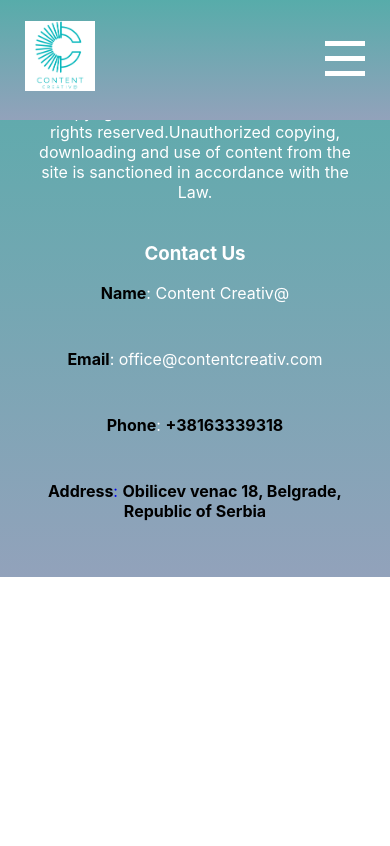
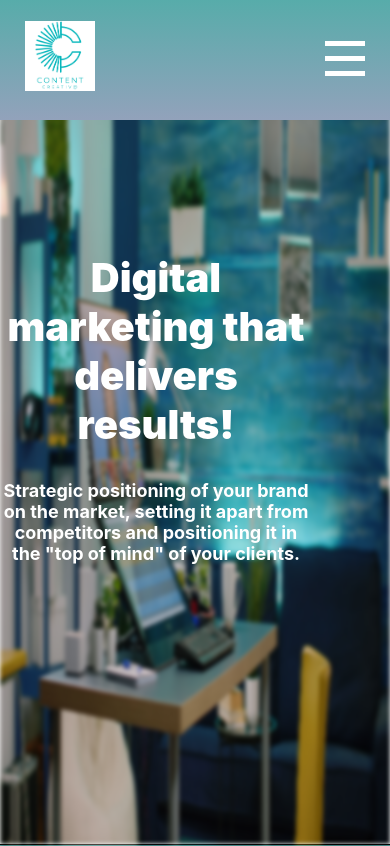
Before and after one commit to MalesevicS/ContentCreativ, a React (Create React App) app: page / in a window 390 px wide. Shown: the top 846 px of the page. Built offline with nearby package versions, Linux system fonts and the light colour scheme.

Commit message:
HomePage_first

```diff
--- a/src/App.js
+++ b/src/App.js
@@ -19,8 +19,8 @@
           <Route path="/about" element={<AboutPage />} />
           <Route path="/reference" element={<ReferencePage />} />
         </Routes>
+        <Footer />
       </div>
-      <Footer />
     </Router>
 
   );
--- a/src/pages/MainPage.jsx
+++ b/src/pages/MainPage.jsx
@@ -1,9 +1,22 @@
-import React from 'react'
+import React from 'react';
+import heroPhoto from "../images/mainPhoto.jpg";
+import "../styles/MainPage.css"
+import backgroundPic from "../images/mainPhoto.jpg"
+import MarketingService from "../components/MarketingService"
+import Footer from '../components/Footer';
 
 const MainPage = () => {
   return (
-    <div>MainPage</div>
-  )
-}
+    <div className="hero-containerJ">
+      <img className='bgPicMain' src={backgroundPic} alt="" />
+      <div className="t-container">
+        <h1>Digital marketing that delivers results!</h1>
+        <h3 className='ptext'>Strategic positioning of your brand on the market, setting it apart from competitors and positioning it in the "top of mind" of your clients.</h3>
+      </div>
+      <MarketingService />
 
-export default MainPage
+    </div>
+  );
+};
+
+export default MainPage;
--- /dev/null
+++ b/src/styles/MainPage.css
@@ -0,0 +1,70 @@
+.hero-containerJ {
+    position: relative;
+    justify-content: center;
+    align-items: center;
+    height: 100vh;
+    background-size: cover;
+    background-position: center;
+    color: white;
+    width: 100%;
+  }
+
+  .t-container {
+    position: absolute;
+    top: 35%;
+    right: 6%;
+    text-align: center;
+    color: white;
+    width: 45%;
+  }
+
+  .t-container h1 {
+    font-weight: 900;
+    opacity: 1;
+    color: white;
+    font-size: 50px;
+  }
+
+  .bgPicMain {
+    height: 100%;
+    width: 100%;
+    z-index: -1;
+    filter: blur(2px);
+  }
+
+  .t-container h3 {
+    color: white;
+    padding-top: 10%;
+    font-size: x-large;
+  }
+
+  .btnC {
+    background-color: #007bff;
+    color: white;
+    border: none;
+    padding: 10px 20px;
+    border-radius: 5px;
+    cursor: pointer;
+    font-size: 16px;
+  }
+
+  .btnC:hover {
+    background-color: #0056b3;
+  }
+
+  @media only screen and (max-width: 768px) {
+    .t-container {
+      top: 30%;
+      right: 0;
+      left: 0;
+      width: 80%;
+    }
+
+    .t-container h1 {
+      font-size: 40px;
+    }
+
+    .t-container h3 {
+      font-size: large;
+    }
+  }
```
Also changed, not shown: src/images/mainPhoto.jpg (added).
